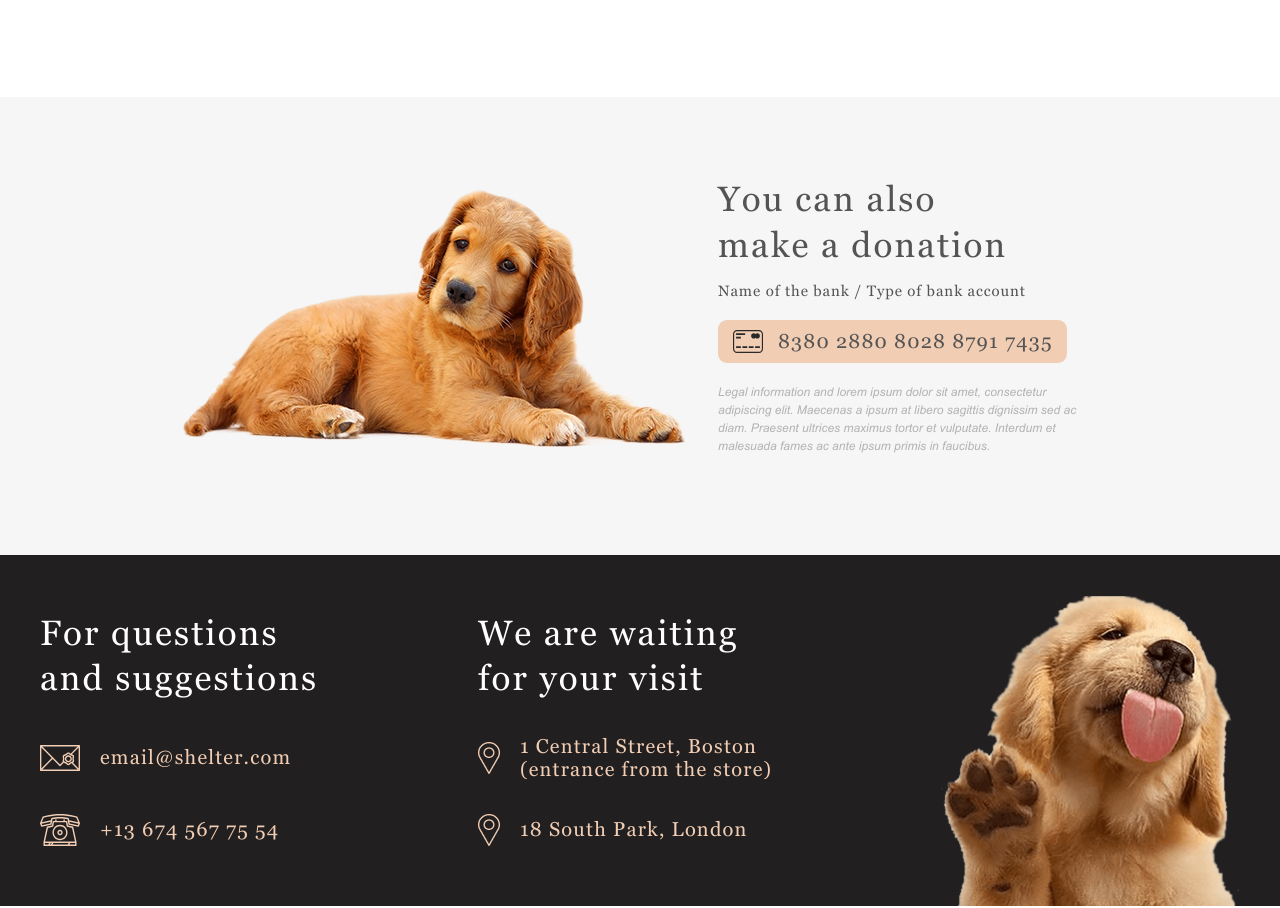
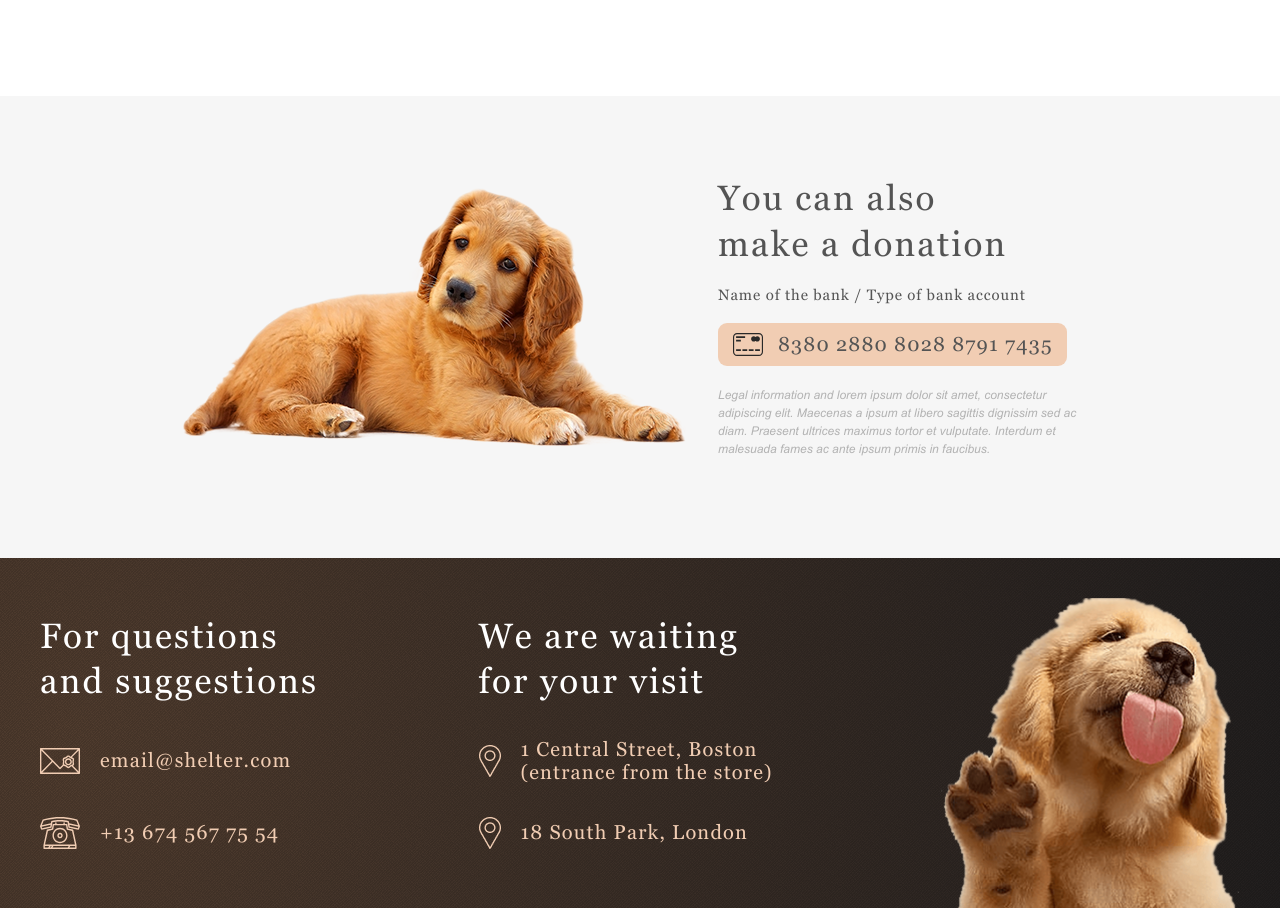
Before and after one commit to tatisap/rsschool-projects, a website: page shelter/pages/main/index.html in a window 1280 px wide. Shown: the part 2889-3797 px from the top of the page. Drawn offline with Linux system fonts and the light colour scheme; a web font is replaced by a local one.

Commit message:
fix: correct help block, donation block and footer in accordance with requirements

```diff
--- a/shelter/pages/main/index.html
+++ b/shelter/pages/main/index.html
@@ -99,12 +99,14 @@
 		</section>
 		<section id="donation" class="donation">
 			<div class="container">
-				<h2 class="section-heading">You can also make a donation</h2>
-				<p class="donation-section-subtitle">Name of the bank / Type of bank account</p>
-				<div class="donation-card-info">8380 2880 8028 8791 7435</div>
-				<p class="donation-legal-info">
-					Legal information and lorem ipsum dolor sit amet, consectetur adipiscing elit. Maecenas a ipsum at libero sagittis dignissim sed ac diam. Praesent ultrices maximus tortor et vulputate. Interdum et malesuada fames ac ante ipsum primis in faucibus.
-				</p>
+				<div class="donation-info-wrapper">
+					<h2 class="section-heading">You can also make a donation</h2>
+					<p class="donation-section-subtitle">Name of the bank / Type of bank account</p>
+					<div class="donation-card-info"><a href="#!">8380 2880 8028 8791 7435</a></div>
+					<p class="donation-legal-info">
+						Legal information and lorem ipsum dolor sit amet, consectetur adipiscing elit. Maecenas a ipsum at libero sagittis dignissim sed ac diam. Praesent ultrices maximus tortor et vulputate. Interdum et malesuada fames ac ante ipsum primis in faucibus.
+					</p>
+				</div>
 			</div>
 		</section>
   </main>
@@ -120,10 +122,11 @@
 			<div class="locations-info">
 				<h2 class="locations-title">We are waiting for your visit</h2>
 				<ul class="locations-list">
-					<li class="location-item">1 Central Street, Boston (entrance from the store)</li>
-					<li class="location-item">18 South Park, London</li>
+					<li class="location-item"><a href="https://goo.gl/maps/mJ21HyNPNAYjJkoF7" class="location-link" target="_blank">1 Central Street, Boston (entrance from the store)</a></li>
+					<li class="location-item"><a href="https://goo.gl/maps/CWpLvULTXjQSRASTA" class="location-link" target="_blank">18 South Park, London</a></li>
 				</ul>
 			</div>
+			<div class="footer-img-wrapper"></div>
 		</div>
   </footer>
 </body>
--- a/shelter/pages/main/style.scss
+++ b/shelter/pages/main/style.scss
@@ -342,12 +342,12 @@ header {
 	.container{
 		padding-top: 80px;
 		.section-heading {
-			margin: 0 auto 60px;
+			margin: 0 auto 59px;
 			width: 310px;
 			text-align: center;
 		}
 		.help-list {
-			@extend %flex;
+			display: flex;
 			justify-content: center;
 			flex-wrap: wrap;
 			gap: 55px 119px;
@@ -363,7 +363,7 @@ header {
 					font: $georgia-n-20;
 					color: $color-dark-l;
 					line-height: 115%;
-					letter-spacing: 0.06em;
+					letter-spacing: $letter-spacing;
 				}
 			}
 		}
@@ -404,19 +404,20 @@ header {
 }
 
 .donation {
+	background-color: $color-light-l;
 	.container {
 		padding-top: 80px;
-		padding-left: 718px / 1280px * 100%;
 		padding-bottom: 100px;
-		background-color: $color-light-l;
 		background-image: url('../../assets/images/donation-dog.png');
 		background-repeat: no-repeat;
 		background-position: top 91px left 183px / (1280px - 505px) * 100%;
+		.donation-info-wrapper {
+			padding-left: 678px / 1200px * 100%;
 			.section-heading {
 				width: 300px;
 			}
 			.donation-section-subtitle {
-			margin-bottom: 20px;
+				margin: 20px 0 19px;
 				font: $georgia-n-15;
 				color: $color-dark-l;
 				line-height: 110%;
@@ -437,6 +438,10 @@ header {
 				color: $color-dark-l;
 				line-height: 115%;
 				letter-spacing: 0.06em;
+				a {
+					color: inherit;
+					text-decoration: none;
+				}
 			}
 			.donation-legal-info {
 				margin: 0;
@@ -447,22 +452,32 @@ header {
 			}
 		}
 	}
+}
 
 footer {
+	background: $footer-gradient;
 	.container {
 		display: flex;
-		justify-content: flex-start;
-		gap: 136px;
-		padding-top: 56px;
-		background: $footer-gradient;
+		justify-content: space-between;
+		padding-top: 40px;
+	}
+	.contacts-info {
+		padding-top: 16px;
+		width: 279px;
+	}
+	.locations-info {
+		padding-top: 16px;
+		width: 302px;
+	}
+	.footer-img-wrapper {
+		width: 300px;
+		height: 310px;
 		background-image: url('../../assets/images/footer-puppy.png');
 		background-repeat: no-repeat;
-		background-position: bottom right 40px;
+		background-position: bottom right;
 	}
-	.contacts-info,
-	.locations-info {
-		padding-bottom: 20px;
-		width: 302px;
+}
+
 .contacts-title,
 .locations-title {
 	margin: 0;
@@ -470,12 +485,15 @@ footer {
 	font: $georgia-n-35;
 	color: $color-light-xl;
 	line-height: 130%;
-			letter-spacing: 0.06em;
+	letter-spacing: $letter-spacing;
 }
+
 .contacts-list,
 .locations-list {
 	padding: 0;
 	list-style: none;
+}
+
 .e-mail-info,
 .phone-info,
 .location-item {
@@ -488,7 +506,7 @@ footer {
 	font: $georgia-n-20;
 	color: $color-primary;
 	line-height: 115%;
-				letter-spacing: 0.06em;
+	letter-spacing: $letter-spacing;
 	& a {
 		color: inherit;
 		text-decoration: none;
@@ -504,6 +522,3 @@ footer {
 	padding-left: 42px;
 	background-image: url('../../assets/icons/icon-marker.png');
 }
-		}
-	}
-}
```
Also changed, not shown: shelter/pages/main/style.css. Lines whose indentation alone changed are shown as unchanged.
